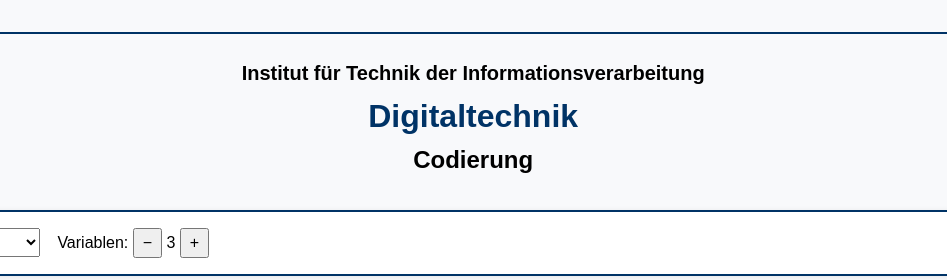
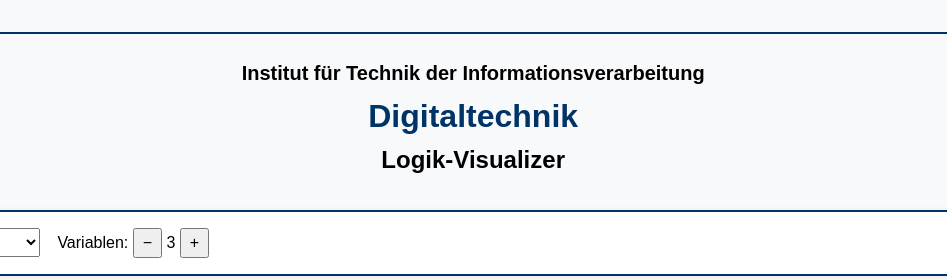
Before and after one commit to jknotrowling/DT-Visualisierer, a plain HTML site: page index.html in a window 1280 px wide. Shown: the top 280 px of the page, 202-1149 px from the left. Drawn offline with Linux system fonts and the light colour scheme.

Commit message:
Update index.html

```diff
--- a/index.html
+++ b/index.html
@@ -102,7 +102,7 @@
       <div class="title-group">
         <h1>Institut für Technik der Informationsverarbeitung</h1>
         <h2>Digitaltechnik</h2>
-        <h3>Codierung</h3>
+        <h3>Logik-Visualizer</h3>
       </div>
       <img src="assets/ITIV_logo.svg" alt="ITIV Logo" class="logo itiv" role="img">
     </header>
```
